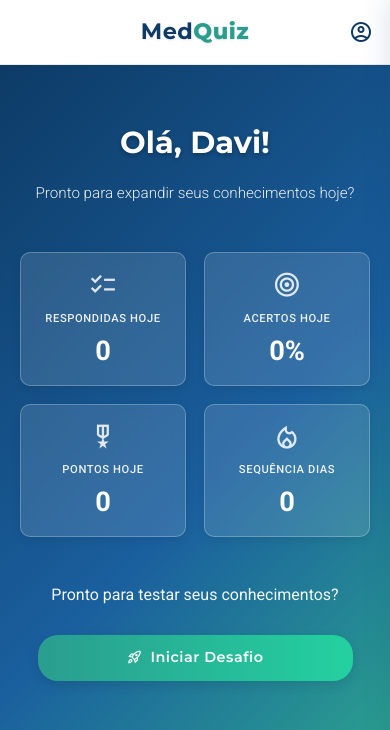
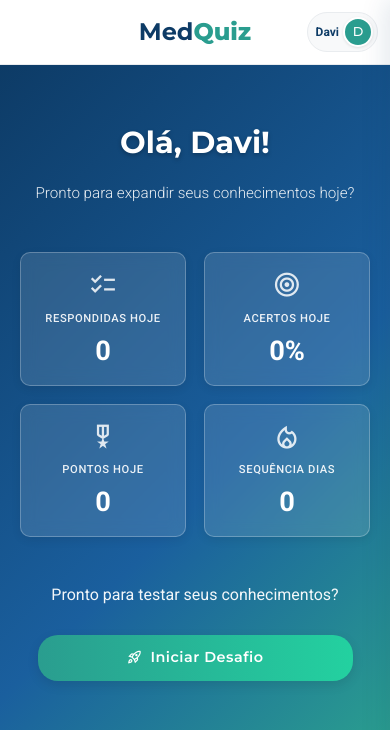
Before and after one commit to CastroSDavi/CastroSDavi.github.io, a Django app: page / in a window 390 px wide. Shown: the top 730 px of the page. Run offline with Django 5.2, Linux system fonts and the light colour scheme; a user stored in the database is signed in; data comes from the database, SQL or seed files in the repository; data that the repository does not hold is empty.

Commit message:
implementação da piula finalizada

```diff
--- /dev/null
+++ b/assets/css/components/user-pill-button.css
@@ -0,0 +1,86 @@
+/* assets/css/components/user-pill-button.css (Design Definitivo) */
+
+.user-pill-button {
+    display: inline-flex;
+    align-items: center;
+    gap: var(--spacing-xs, 8px);
+    padding: 5px 6px 5px var(--spacing-sm, 12px); /* Padding ajustado para harmonia */
+    border-radius: var(--border-radius-pill);
+    text-decoration: none;
+
+    /* Fundo sólido e coeso */
+    background-color: var(--color-gray-100);
+    border: 1px solid var(--color-gray-300);
+
+    transition: all 0.2s ease-out;
+}
+
+.user-pill-button:hover,
+.user-pill-button:focus-visible {
+    transform: translateY(-2px);
+    box-shadow: var(--shadow-md);
+    border-color: var(--color-gray-400);
+    background-color: var(--color-white);
+}
+
+.user-pill-button__name-container {
+    display: flex;
+    flex-direction: column;
+    align-items: flex-start;
+    line-height: 1.25;
+}
+
+.user-pill-button__firstname {
+    font-size: 0.8rem;
+    font-weight: var(--font-weight-semibold);
+    color: var(--color-primary-dark);
+}
+
+.user-pill-button__lastname {
+    font-size: 0.7rem;
+    font-weight: var(--font-weight-normal);
+    color: var(--color-text-secondary);
+}
+
+.user-avatar {
+    display: flex;
+    align-items: center;
+    justify-content: center;
+    width: 32px;
+    height: 32px;
+    border-radius: 50%;
+
+    /* A cor de fundo é definida inline pelo Django */
+    color: var(--color-white);
+    font-size: 0.85rem;
+    font-weight: var(--font-weight-medium);
+    font-family: var(--font-family-heading);
+
+    user-select: none;
+    flex-shrink: 0;
+    border: 2px solid var(--color-white); /* Borda branca para destacar o avatar */
+    box-shadow: 0 1px 3px rgba(0,0,0,0.1);
+}
+
+/* --- RESPONSIVIDADE: Pílula visível também no Mobile --- */
+@media (max-width: 768px) {
+    /* Não esconde mais o nome, apenas ajusta as dimensões */
+    .user-pill-button {
+        gap: var(--spacing-xxs, 6px);
+        padding: 4px 4px 4px var(--spacing-xs, 10px);
+    }
+
+    .user-pill-button__firstname {
+        font-size: 0.75rem;
+    }
+
+    .user-pill-button__lastname {
+        font-size: 0.65rem;
+    }
+
+    .user-avatar {
+        width: 30px;
+        height: 30px;
+        font-size: 0.8rem;
+    }
+}
--- a/assets/css/layout/header.css
+++ b/assets/css/layout/header.css
@@ -1,40 +1,45 @@
-/* assets/css/layout/_header.css */
+/* assets/css/layout/header.css (VERSÃO COM CABEÇALHO FLUIDO) */
 
-/* Block: .site-header (header principal) */
 .site-header {
-    height: var(--header-height, 80px);
+    height: var(--header-height, 75px); /* Altura ligeiramente reduzida */
+    display: grid;
+    grid-template-columns: 1fr auto 1fr;
+    align-items: center;
+    padding: 0 var(--spacing-md, 20px);
+    background-color: var(--color-white);
+    border-bottom: 1px solid var(--color-gray-300);
+    flex-shrink: 0;
+
+    /* --- MODIFICAÇÃO PRINCIPAL: REMOVIDO O HEADER FIXO --- */
+    position: static; /* O cabeçalho agora rola com a página */
+}
+
+.site-header__left, .site-header__right {
     display: flex;
-    justify-content: center;
-    align-items: center;
-    background-color: var(--color-white);
-    padding: 0 var(--spacing-xl, 40px);
-    box-shadow: var(--shadow-sm);
-    border-bottom: var(--border-width) solid var(--color-gray-300);
-    flex-shrink: 0;
-    position: relative;
-    z-index: var(--z-index-header, 110);
+}
+.site-header__center {
+    justify-self: center;
+}
+.site-header__right {
+    justify-content: flex-end;
 }
 
 .site-header__logo {
     font-family: var(--font-family-heading);
-    font-size: var(--font-size-logo, 2.0rem);
+    /* --- MODIFICAÇÃO: LOGO MENOR --- */
+    font-size: var(--font-size-logo, 1.8rem);
     font-weight: var(--font-weight-bold);
     color: var(--color-primary-dark);
-    letter-spacing: 0.5px;
-    text-shadow: 0px 1px 2px rgba(0, 0, 0, 0.1);
-    transition: transform var(--transition-medium);
 }
 
 .site-header__logo a {
     text-decoration: none;
     color: inherit;
-}
-.site-header__logo a:focus-visible {
-    outline: var(--focus-outline-width) solid var(--focus-outline-color);
-    outline-offset: 4px;
+    display: inline-block;
+    transition: transform 0.3s ease;
 }
 
-.site-header__logo:hover {
+.site-header__logo a:hover {
     transform: scale(1.03);
 }
 
@@ -44,10 +49,7 @@
 }
 
 .site-header__actions {
-    position: absolute;
-    right: var(--spacing-xl, 40px);
-    top: 50%;
-    transform: translateY(-50%);
+    position: static;
     display: flex;
     align-items: center;
     gap: var(--spacing-sm, 10px);
@@ -68,42 +70,17 @@
 .site-header__action-link:focus-visible {
     background-color: var(--color-gray-100);
 }
-.site-header__action-link:focus-visible {
-    outline: var(--focus-outline-width) solid var(--focus-outline-color);
-    outline-offset: 2px;
-}
 
 .site-header__action-link .material-symbols-outlined {
     font-size: 28px;
     display: block;
 }
 
-/* Responsividade */
-@media (max-width: 992px) {
-    .site-header {
-        padding: 0 var(--spacing-lg, 30px);
-    }
-    .site-header__actions {
-        right: var(--spacing-lg, 30px);
-    }
-    .site-header__logo {
-        font-size: 1.8rem;
-    }
-}
-
+/* Responsividade do header ajustada */
 @media (max-width: 768px) {
     .site-header {
-        height: var(--header-height-mobile, 70px);
-        padding: 0 var(--spacing-md, 15px);
-    }
-    .site-header__actions {
-        right: var(--spacing-md, 15px);
-    }
-    .site-header__action-link {
-        padding: var(--spacing-xs, 6px);
-    }
-    .site-header__action-link .material-symbols-outlined {
-        font-size: 26px;
+        height: 70px;
+        padding: 0 var(--spacing-sm, 15px);
     }
     .site-header__logo {
         font-size: 1.6rem;
@@ -112,29 +89,12 @@
 
 @media (max-width: 480px) {
     .site-header {
-        height: var(--header-height-small-mobile, 65px);
-        padding: 0 var(--spacing-sm, 10px);
+        height: 65px;
     }
-    .site-header__actions {
-        right: var(--spacing-sm, 10px);
-    }
-    .site-header__action-link {
-        padding: 5px;
+    .site-header__logo {
+        font-size: 1.5rem;
     }
     .site-header__action-link .material-symbols-outlined {
-        font-size: 24px;
-    }
-    .site-header__logo {
-        font-size: 1.4rem;
+        font-size: 26px;
     }
 }
-
-@media (max-width: 360px) {
-    .site-header {
-        height: var(--header-height-tiny-mobile, 60px);
-        padding: 0 var(--spacing-xs, 8px);
-    }
-    .site-header__actions {
-        right: var(--spacing-xs, 8px);
-    }
-}
--- a/assets/css/style.css
+++ b/assets/css/style.css
@@ -11,6 +11,7 @@
 /* 3. COMPONENTS */
 @import 'components/button.css';
 @import 'components/card.css';
+@import 'components/user-pill-button.css';
 @import 'components/question-display.css';
 @import 'components/modal.css';
 @import 'components/explanation-modal.css';
--- a/medquiz_project/settings.py
+++ b/medquiz_project/settings.py
@@ -81,6 +81,7 @@ TEMPLATES = [
                 'django.template.context_processors.request',
                 'django.contrib.auth.context_processors.auth',
                 'django.contrib.messages.context_processors.messages',
+                'quiz.context_processors.avatar_context'
             ],
         },
     },
--- /dev/null
+++ b/quiz/context_processors.py
@@ -0,0 +1,34 @@
+# quiz/context_processors.py
+
+def avatar_context(request):
+    """
+    Disponibiliza as iniciais do usuário e uma cor de avatar consistente para os templates.
+    """
+    if request.user.is_authenticated:
+        user = request.user
+
+        # Gera as iniciais
+        initials = ""
+        if user.first_name and user.last_name:
+            initials = (user.first_name[0] + user.last_name[0]).upper()
+        elif user.first_name:
+            initials = user.first_name[0].upper()
+        else:
+            initials = user.username[0].upper()
+
+        # Paleta de cores moderna e profissional
+        colors = [
+            '#0D3B66', '#2A9D8F', '#E76F51', '#F4A261', '#6A057F',
+            '#4A4E69', '#22223B', '#0077B6', '#F77F00', '#D62828'
+        ]
+
+        # Escolhe uma cor da lista de forma determinística
+        color_index = user.id % len(colors)
+        bg_color = colors[color_index]
+
+        return {
+            'user_initials': initials,
+            'user_avatar_bg_color': bg_color
+        }
+
+    return {}
--- a/quiz/templates/quiz/includes/_header.html
+++ b/quiz/templates/quiz/includes/_header.html
@@ -1,23 +1,31 @@
 {% load static %}
 <header class="site-header">
+    <div class="site-header__left"></div>
+    <div class="site-header__center">
         <div class="site-header__logo">
             <a href="{% url 'quiz:home' %}">Med<b>Quiz</b></a>
         </div>
+    </div>
+    <div class="site-header__right">
         <div class="site-header__actions">
             {% if user.is_authenticated %}
-        <a href="{% url 'quiz:account' %}" class="site-header__action-link" aria-label="Minha Conta"
-            title="Minha Conta">
-            <span class="material-symbols-outlined">account_circle</span>
+                <a href="{% url 'quiz:account' %}" class="user-pill-button">
+                    <div class="user-pill-button__name-container">
+                        <span class="user-pill-button__firstname">{{ user.first_name|default:user.username }}</span>
+                        <span class="user-pill-button__lastname">{{ user.last_name }}</span>
+                    </div>
+                    <div class="user-avatar" style="background-color: {{ user_avatar_bg_color }};">
+                        {{ user_initials }}
+                    </div>
                 </a>
-        {# O LINK DE LOGOUT FOI REMOVIDO DAQUI intencionalmente, ele está na account_page.html #}
             {% else %}
-        <a href="{% url 'login' %}" class="site-header__action-link" aria-label="Fazer Login" title="Fazer Login">
+                <a href="{% url 'login' %}" class="site-header__action-link">
                     <span class="material-symbols-outlined">login</span>
                 </a>
-        <a href="{% url 'quiz:register' %}" class="site-header__action-link" aria-label="Cadastrar-se"
-            title="Cadastrar-se">
+                <a href="{% url 'quiz:register' %}" class="site-header__action-link">
                     <span class="material-symbols-outlined">person_add</span>
                 </a>
             {% endif %}
         </div>
+    </div>
 </header>
```
Lines whose indentation alone changed are shown as unchanged.
